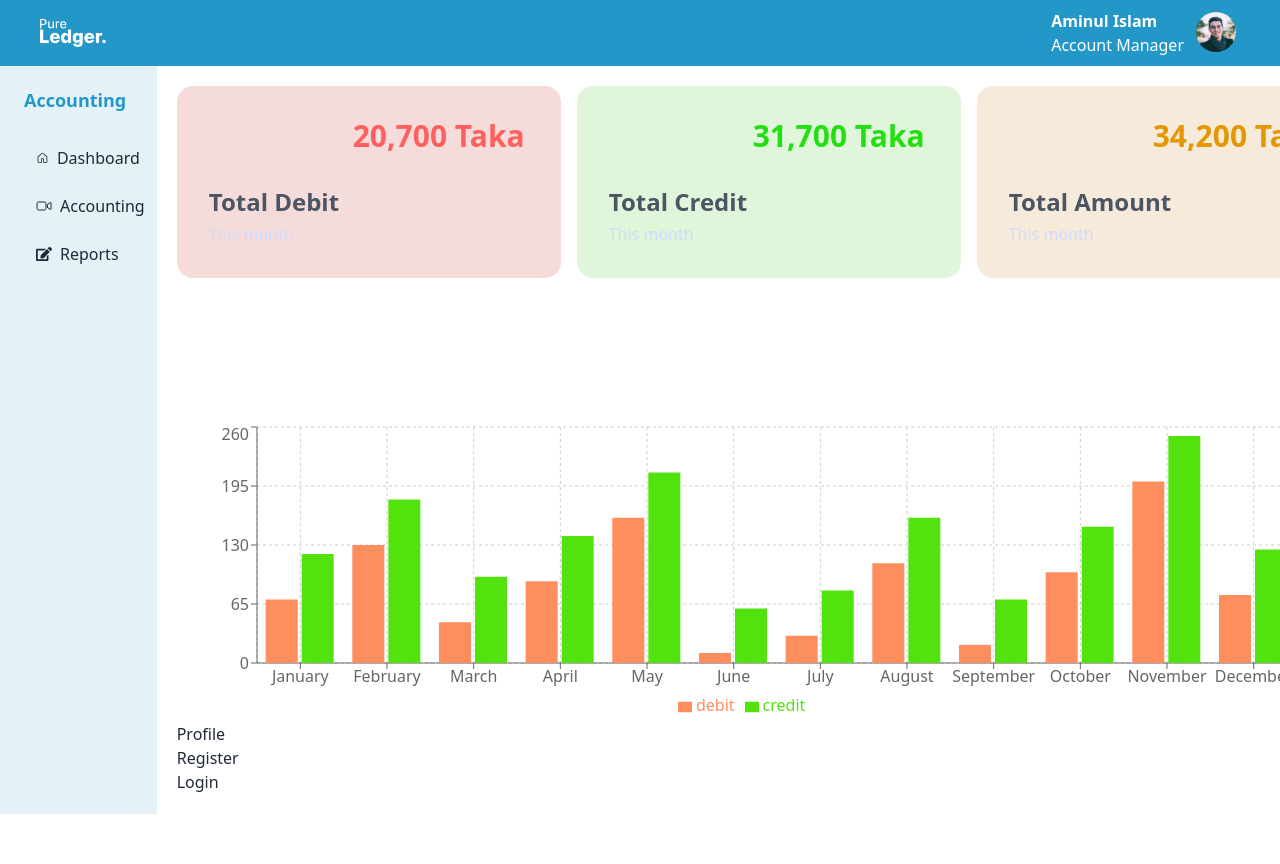
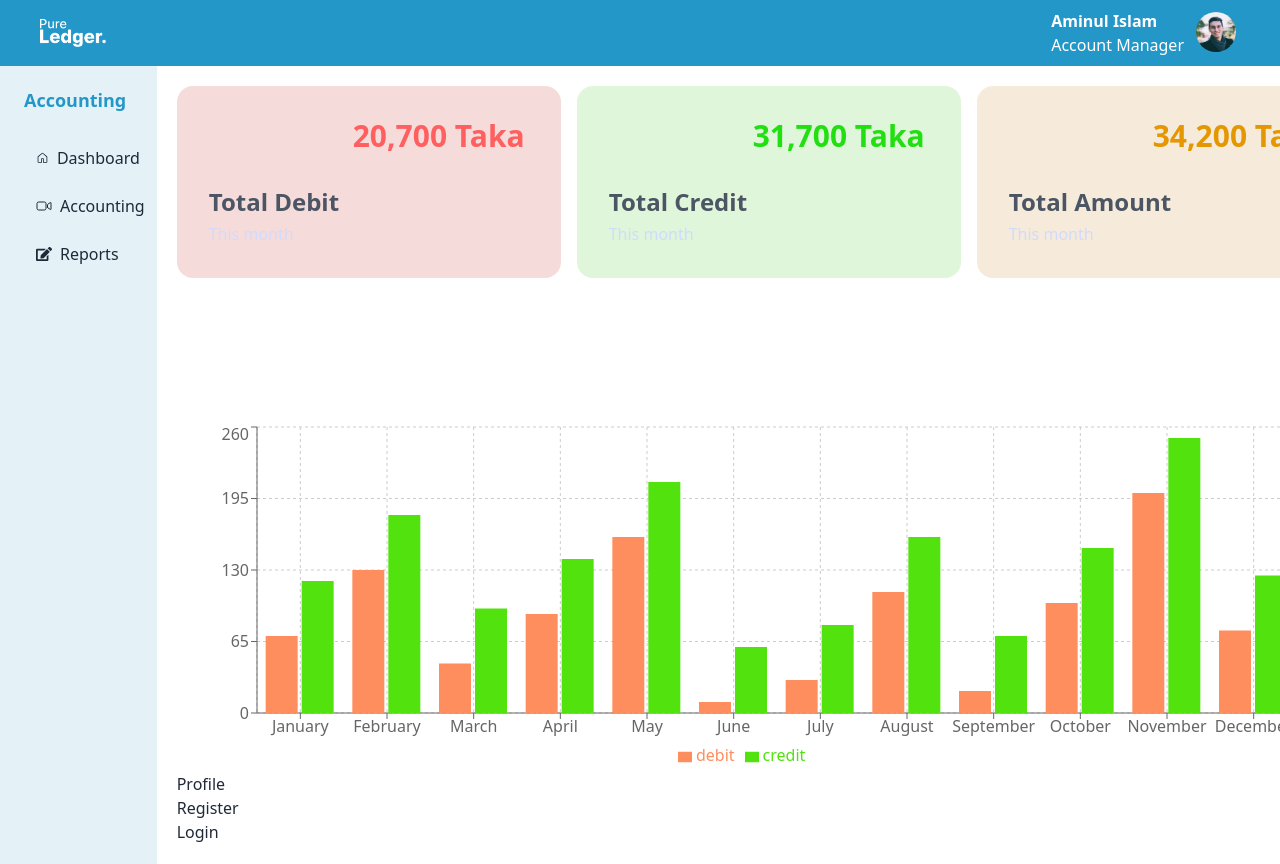
Before and after one commit to Moinulilm10/mPair-Task, a React (Vite) app in the folder mPair client/: page / in a window 1280 px wide. Shown: the top 864 px of the page. Before the commit the page ends 814 px from the top, so only its background shows below. Built offline with nearby package versions, Linux system fonts and the light colour scheme.

Commit message:
"Updated height of BarChart from 300 to 350 in Chart.jsx"

```diff
--- a/mPair client/src/components/dashboard/Chart.jsx
+++ b/mPair client/src/components/dashboard/Chart.jsx
@@ -109,7 +109,7 @@ const Chart = () => {
     <>
       <BarChart
         width={1150}
-        height={300}
+        height={350}
         data={data}
         margin={{
           top: 5,
```
